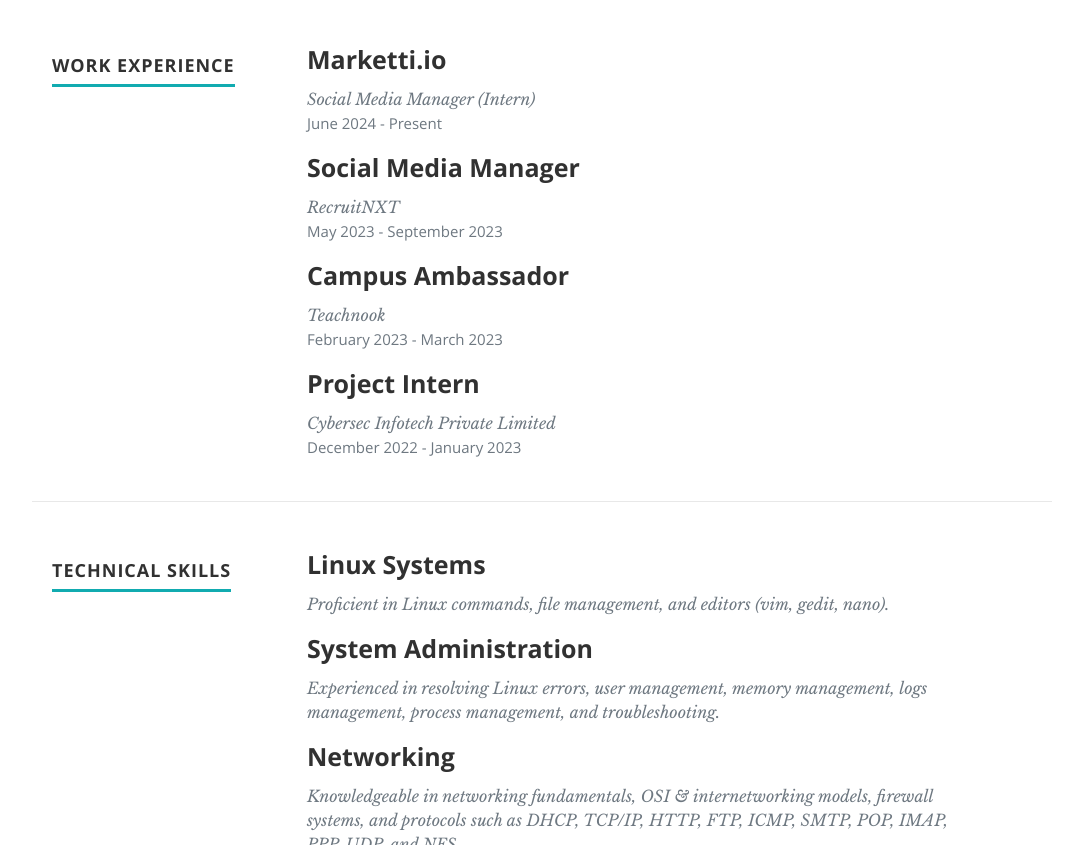
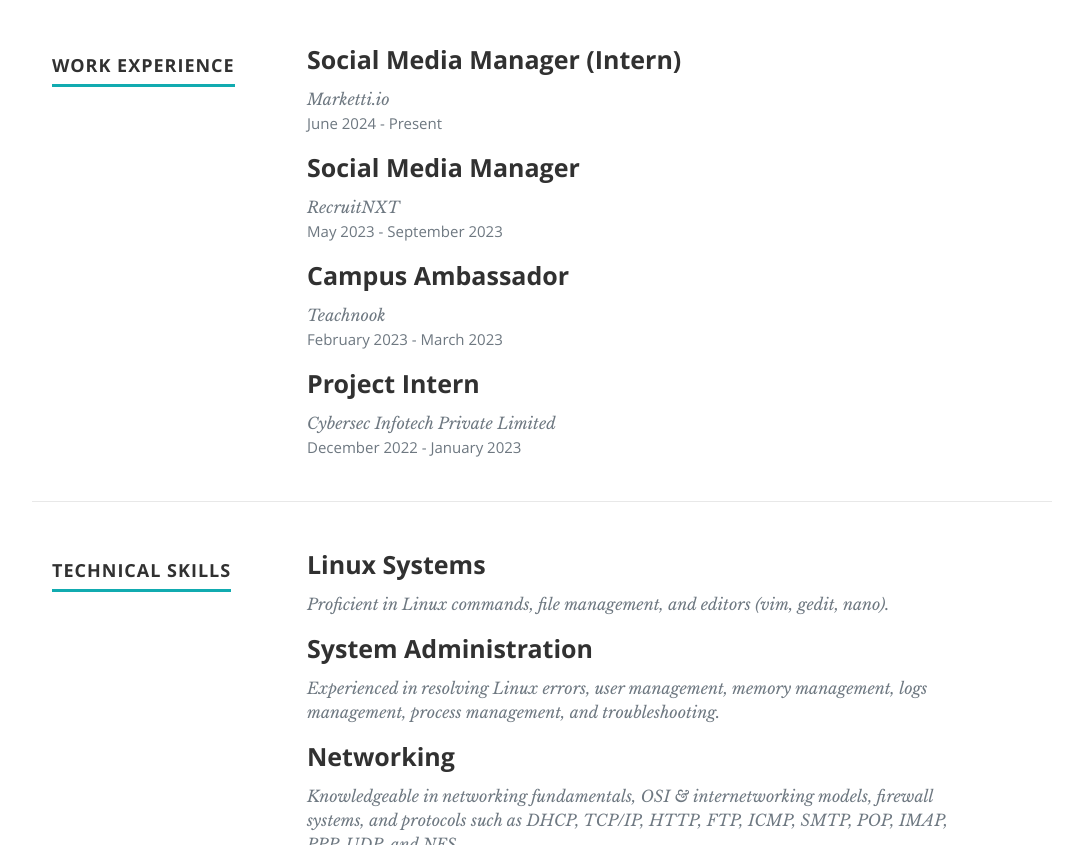
Before and after one commit to arrrxynn/arrrxynn-portfolio_website, a plain HTML site: page index.html in a window 1280 px wide. Shown: the part 1896-2741 px from the top of the page, without its empty margins (98-1181 px from the left). Drawn offline with nearby package versions, Linux system fonts and the light colour scheme.

Commit message:
Update index.html

```diff
--- a/index.html
+++ b/index.html
@@ -203,8 +203,8 @@
 
                <div class="twelve columns">
 
-                  <h3>Marketti.io</h3>
-                  <p class="info">Social Media Manager (Intern) <br>
+                  <h3>Social Media Manager (Intern)</h3>
+                  <p class="info">Marketti.io<br>
                   <em class="date">June 2024 - Present</em></p>
 
                </div>
```
